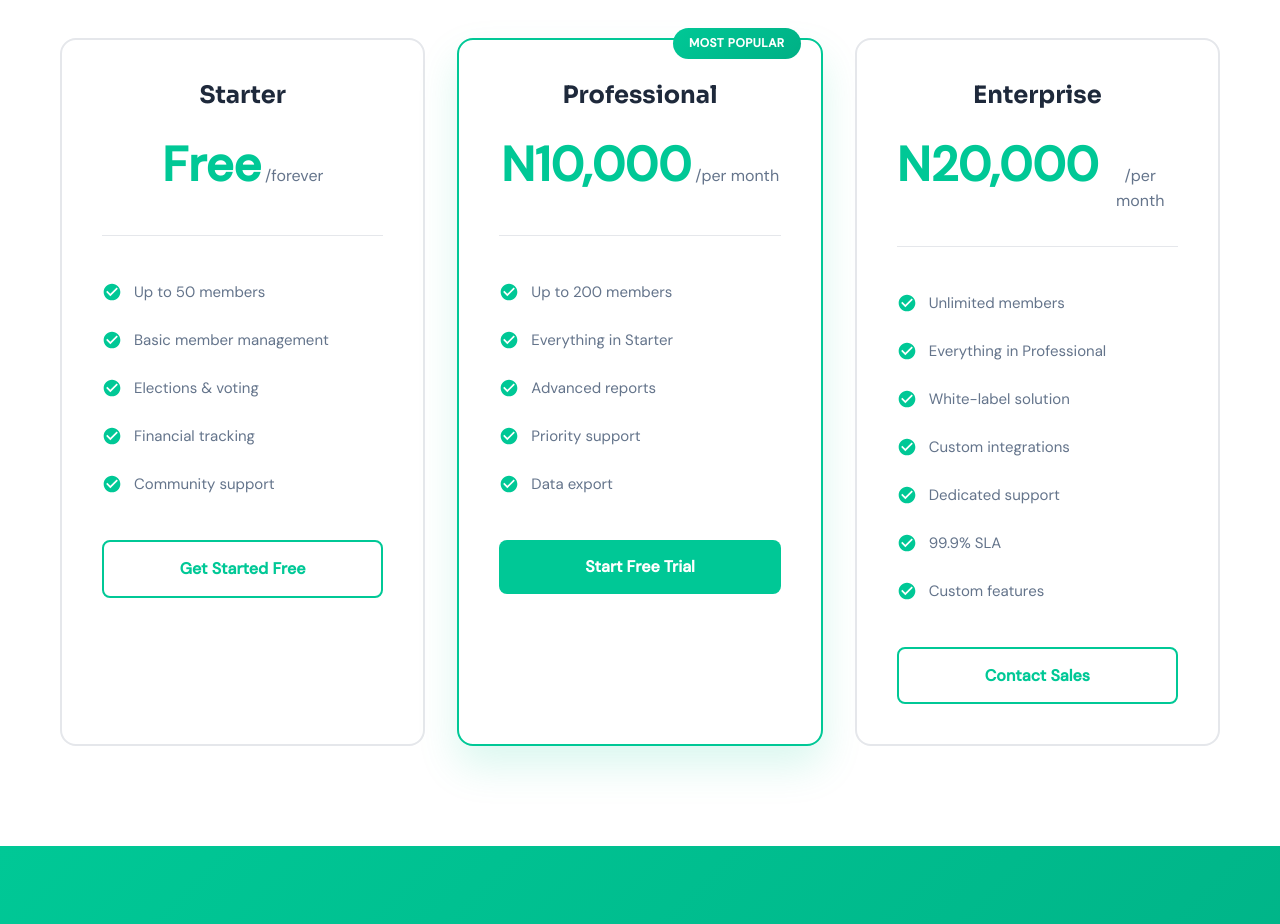
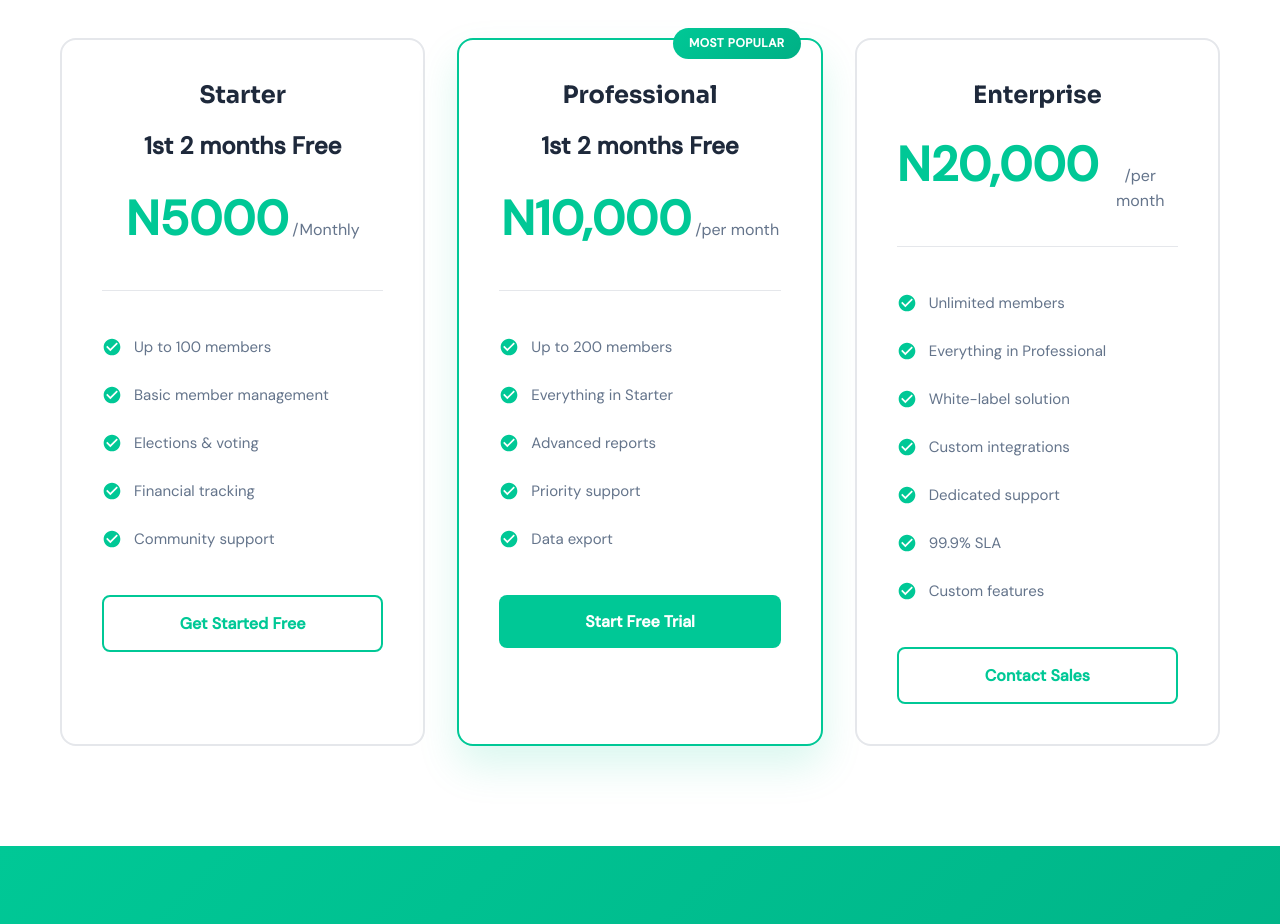
Before and after one commit to projectnextapp/frontend, a React (Create React App) app: page / in a window 1280 px wide. Shown: the part 2520-3444 px from the top of the page. Built offline with nearby package versions, Linux system fonts and the light colour scheme; no server answers.

Commit message:
added landing page fee

```diff
--- a/src/pages/landing/LandingPage.css
+++ b/src/pages/landing/LandingPage.css
@@ -466,6 +466,13 @@
   margin-bottom: 16px;
 }
 
+.landing-pricing-card__bonus {
+  font-size: 24px;
+  font-weight: 700;
+  color: #1e293b;
+  margin-bottom: 16px;
+}
+
 .landing-pricing-card__price {
   display: flex;
   align-items: baseline;
--- a/src/pages/landing/LandingPage.js
+++ b/src/pages/landing/LandingPage.js
@@ -209,10 +209,11 @@ export default function LandingPage() {
           <div className="landing-pricing__grid">
             <PricingCard
               name="Starter"
-              price="Free"
-              period="forever"
+              bonus="1st 2 months Free"
+              price="N5000"
+              period="Monthly"
               features={[
-                "Up to 50 members",
+                "Up to 100 members",
                 "Basic member management",
                 "Elections & voting",
                 "Financial tracking",
@@ -224,6 +225,7 @@ export default function LandingPage() {
             />
             <PricingCard
               name="Professional"
+              bonus="1st 2 months Free"
               price="N10,000"
               period="per month"
               features={[
@@ -364,7 +366,16 @@ function Step({ number, title, description }) {
 }
 
 // Pricing Card Component
-function PricingCard({ name, price, period, features, cta, link, popular }) {
+function PricingCard({
+  name,
+  bonus,
+  price,
+  period,
+  features,
+  cta,
+  link,
+  popular,
+}) {
   return (
     <div
       className={`landing-pricing-card ${popular ? "landing-pricing-card--popular" : ""}`}
@@ -374,6 +385,7 @@ function PricingCard({ name, price, period, features, cta, link, popular }) {
       )}
       <div className="landing-pricing-card__header">
         <h3 className="landing-pricing-card__name">{name}</h3>
+        {bonus && <div className="landing-pricing-card__bonus">{bonus}</div>}
         <div className="landing-pricing-card__price">
           <span className="landing-pricing-card__price-amount">{price}</span>
           <span className="landing-pricing-card__price-period">/{period}</span>
```
